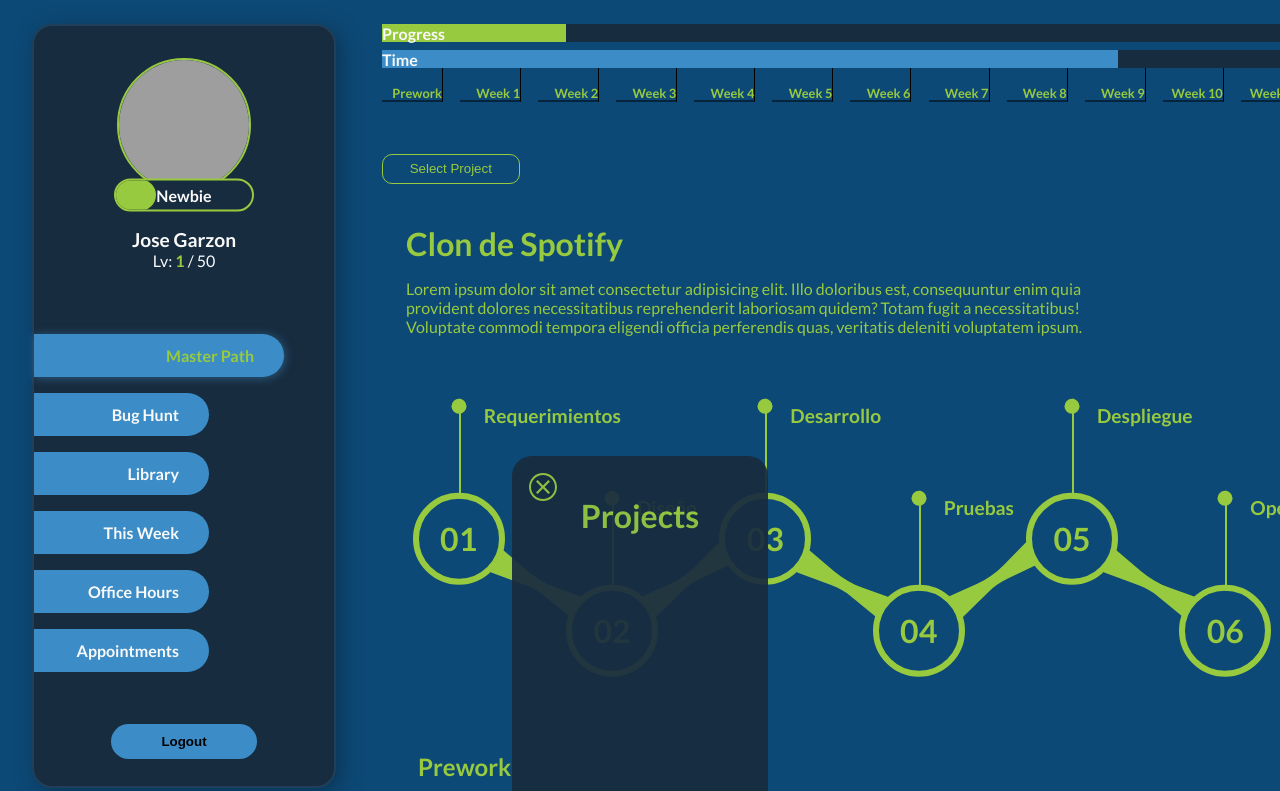
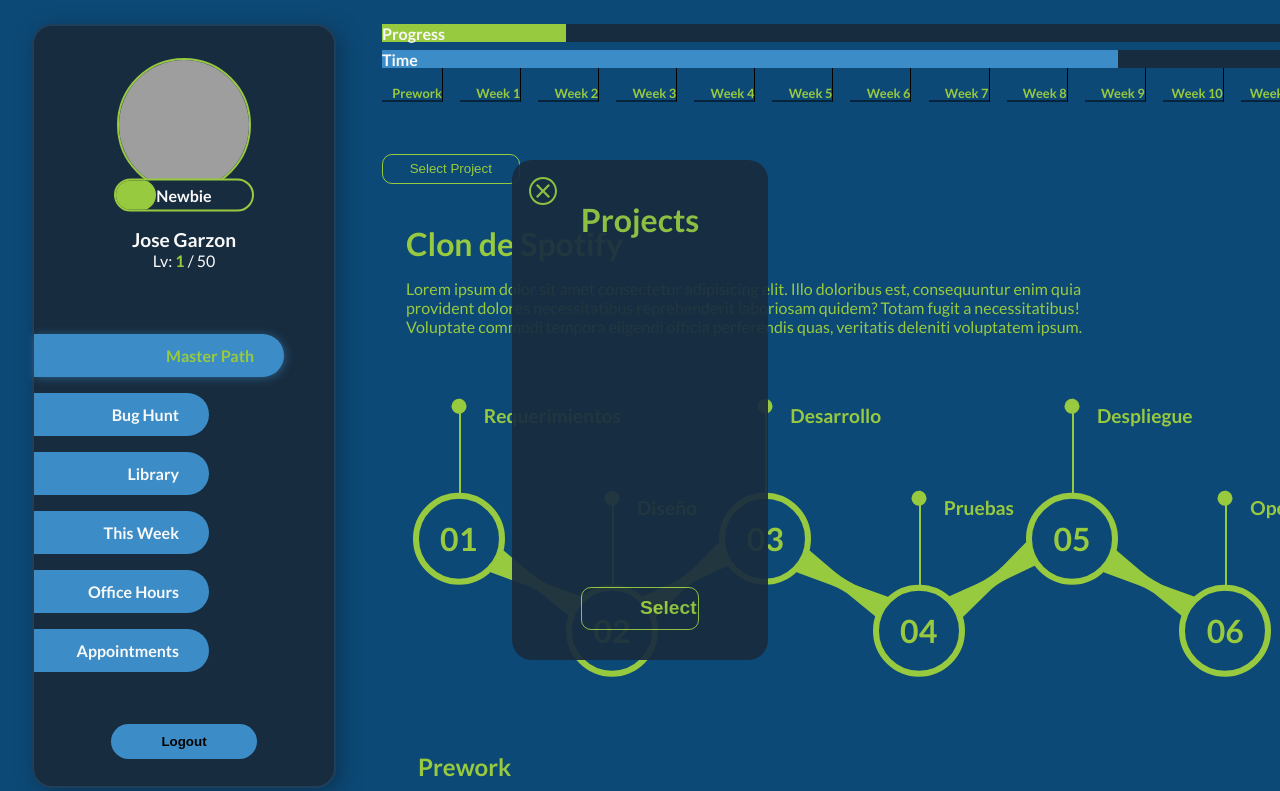
Before and after one commit to hack-learning/masterpath_frontend, a Next.js app: page /master-path in a window 1280 px wide. Shown: the top 791 px of the page. Built offline with nearby package versions, Linux system fonts and the light colour scheme; grey boxes are pictures that could not be loaded.

Commit message:
implementation of modal for Select Project

```diff
--- a/components/Project/index.js
+++ b/components/Project/index.js
@@ -1,14 +1,18 @@
 // import Libraries
 import Link from 'next/link';
 
+// import component
+import { SelectProject } from '../../components/SelectProject';
 // import Styles
 import { ProjectContainer, Button } from './styles';
 
 // ---------- COMPONENT ---------- //
 export const Project = () => {
+
 	return (
 		<>
 			<Button>Select Project</Button>
+			<SelectProject />
 			<ProjectContainer>
 				<a
 					target="_blank"
--- a/components/SelectProject/index.js
+++ b/components/SelectProject/index.js
@@ -7,13 +7,13 @@
 export const SelectProject = () => {
   const [project, setProjecte] = useState(true);
 
-  const closeModal = () => {
+  const closeProjectSelector = () => {
     setProjecte(false);
   };
 
     return (
             <ModalSelectProject open={project}>
-                <img onClick={closeModal} src='/Closebtn.svg' alt="Close icon" />
+                <img onClick={closeProjectSelector} src='/Closebtn.svg' alt="Close icon" />
                 <h1>Projects</h1>
                 <button type="submit">Select</button>
             </ModalSelectProject>
--- a/components/SelectProject/styles.js
+++ b/components/SelectProject/styles.js
@@ -5,6 +5,7 @@
   width: 20%;
   height: 500px;
   left: 40%;
+  top: 20%;
   border-radius: 20px;
   background-color: ${colors.second};
   opacity: .93;
@@ -14,9 +15,9 @@
   align-items: center;
   justify-content: center;
   z-index: 10;
-  animation: modalIn .8s forwards;
+  animation: selectprojectIn .8s forwards;
 
-    @keyframes modalIn {
+    @keyframes selectprojectIn {
             0%{
                 transform: translateY(-3000px);
             }
--- a/pages/master-path.js
+++ b/pages/master-path.js
@@ -5,7 +5,7 @@
 import { CoursesContainer } from '../components/CoursesContainer';
 import { CourseCard } from '../components/CourseCard';
 import { Milestones } from '../components/Milestones';
-import { SelectProject } from '../components/SelectProject';
+//import { SelectProject } from '../components/SelectProject';
 // import Styles
 
 // ---------- COMPONENT ---------- //
@@ -14,7 +14,7 @@
 		<Layout>
 			<ProgressBar />
 			<Project />
-			<SelectProject />
+			{/* <SelectProject /> */}
 			<Milestones />
 			<CoursesContainer title="Prework">
 				<h3>Week 1</h3>
```
